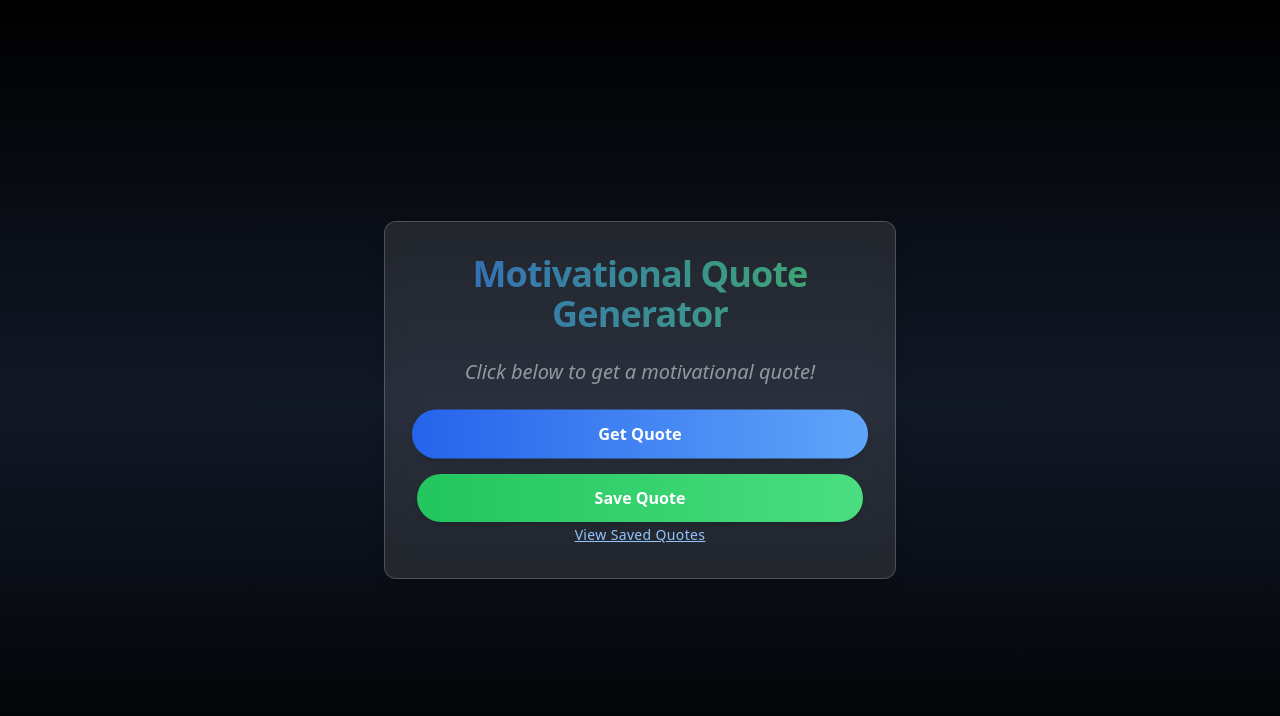
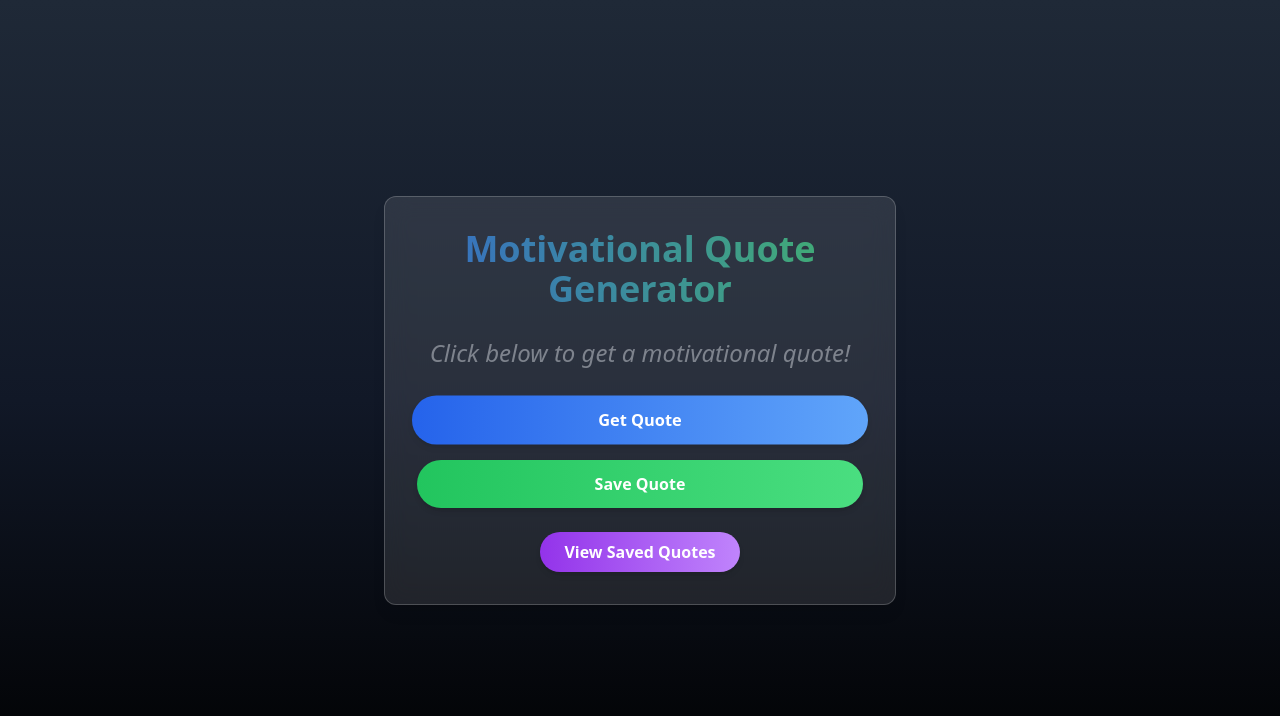
Before and after one commit to abhixsh/quoteme-github-action-frontend, a React (Vite) app: page / in a window 1280 px wide. Shown: the top 716 px of the page. Built offline with nearby package versions, Linux system fonts and the light colour scheme.

Commit message:
Enhance LandingPage styling with updated background gradient, improved typography, and refined button design

```diff
--- a/src/components/Landing.jsx
+++ b/src/components/Landing.jsx
@@ -65,17 +65,17 @@ const LandingPage = () => {
     };
 
     return (
-        <div className="min-h-screen bg-gradient-to-b from-black via-gray-900 to-black text-white flex flex-col items-center justify-center p-6">
+        <div className="min-h-screen bg-gradient-to-b from-gray-800 via-gray-900 to-black text-white flex flex-col items-center justify-center p-6">
             <div className="backdrop-blur-md bg-white/10 border border-white/20 rounded-xl p-8 text-center shadow-lg space-y-6 max-w-lg mx-auto">
                 {/* Header */}
-                <h1 className="text-4xl font-bold tracking-tight bg-clip-text text-transparent bg-gradient-to-r from-blue-500 to-green-400 animate-pulse">
+                <h1 className="text-4xl font-extrabold text-transparent bg-clip-text bg-gradient-to-r from-blue-500 to-green-400 animate-pulse">
                     Motivational Quote Generator
                 </h1>
 
                 {/* Quote Display */}
                 <p
                     ref={quoteRef}
-                    className={`text-xl italic font-light transition-opacity duration-500 ${
+                    className={`text-2xl italic font-medium leading-relaxed text-gray-300 transition-opacity duration-500 ${
                         quote ? 'opacity-100' : 'opacity-50'
                     }`}
                 >
@@ -110,7 +110,7 @@ const LandingPage = () => {
                 {/* Link to view saved quotes */}
                 <Link
                     to="/quote"
-                    className="mt-4 text-blue-300 hover:text-blue-500 underline text-sm tracking-wide transition-all duration-200"
+                    className="mt-4 inline-block bg-gradient-to-r from-purple-600 to-purple-400 text-white font-semibold py-2 px-6 rounded-full shadow-md hover:shadow-lg hover:scale-105 transition-transform duration-300 focus:outline-none"
                 >
                     View Saved Quotes
                 </Link>
```
